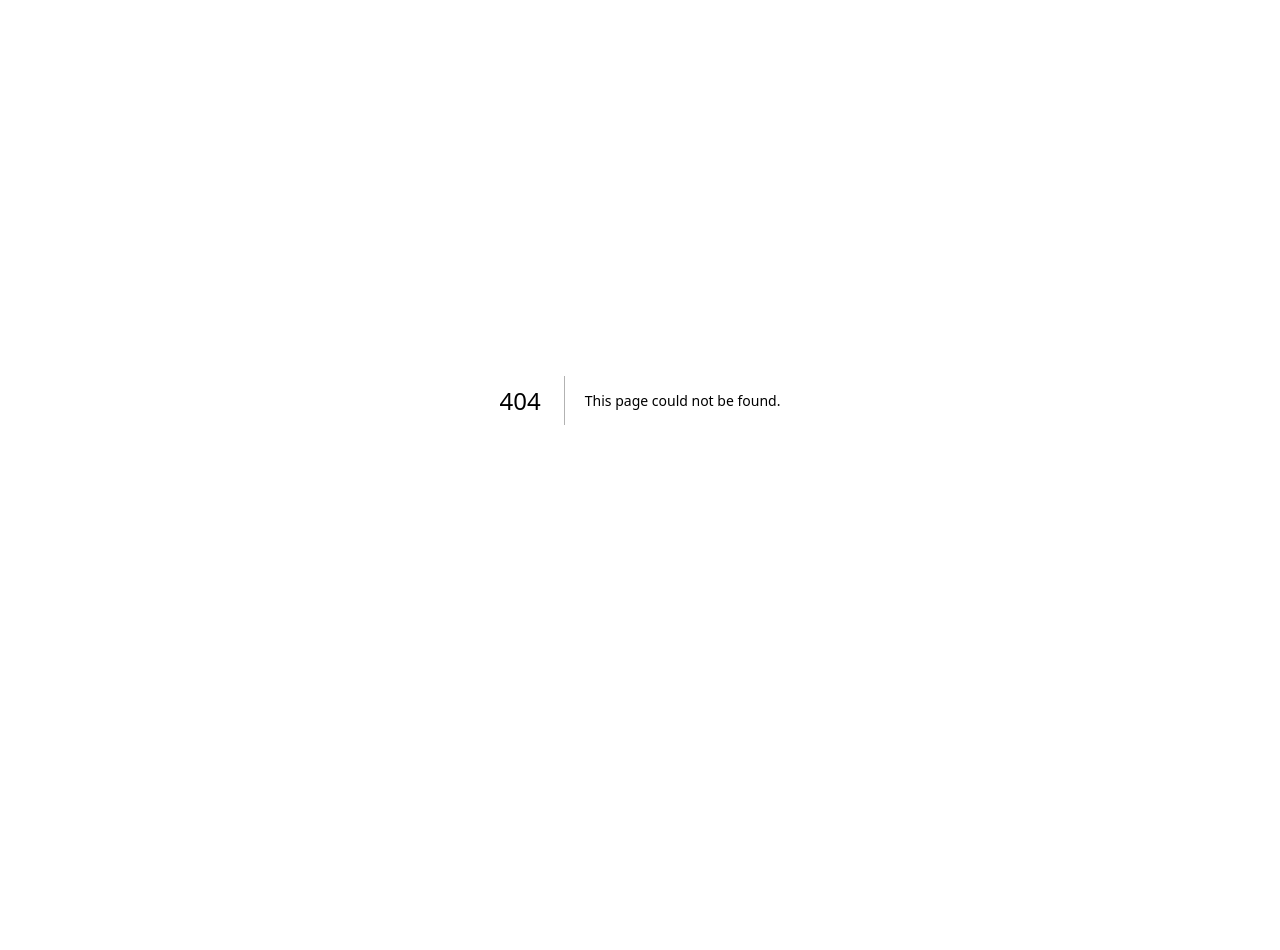
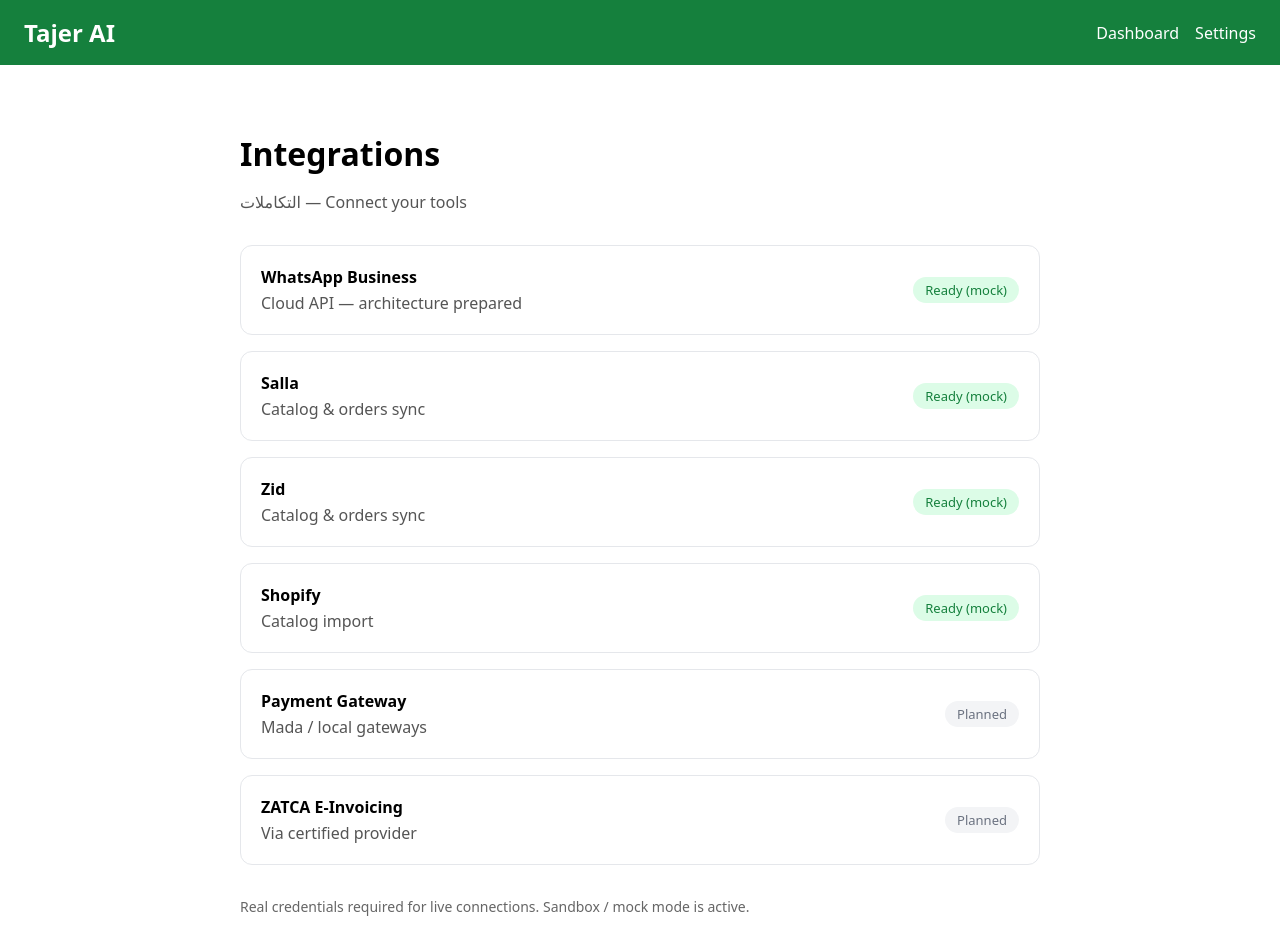
Before and after one commit to abdelhakbadda-lab/tajer-ai, a Next.js app: page /integrations in a window 1280 px wide. Before the commit this address had no page. Shown: the top 950 px of the page. Before the commit the page ends 800 px from the top, so only its background shows below. Built offline with nearby package versions, Linux system fonts and the light colour scheme.

Commit message:
Add integrations page

```diff
--- /dev/null
+++ b/app/integrations/page.tsx
@@ -0,0 +1,51 @@
+export default function Integrations() {
+  const integrations = [
+    { name: 'WhatsApp Business', status: 'Ready (mock)', description: 'Cloud API — architecture prepared' },
+    { name: 'Salla', status: 'Ready (mock)', description: 'Catalog & orders sync' },
+    { name: 'Zid', status: 'Ready (mock)', description: 'Catalog & orders sync' },
+    { name: 'Shopify', status: 'Ready (mock)', description: 'Catalog import' },
+    { name: 'Payment Gateway', status: 'Planned', description: 'Mada / local gateways' },
+    { name: 'ZATCA E-Invoicing', status: 'Planned', description: 'Via certified provider' },
+  ];
+
+  return (
+    <div style={{ fontFamily: 'system-ui, sans-serif' }}>
+      <header style={{ background: '#15803d', color: 'white', padding: '16px 24px', display: 'flex', justifyContent: 'space-between', alignItems: 'center' }}>
+        <h1 style={{ margin: 0, fontSize: '24px' }}>Tajer AI</h1>
+        <nav style={{ display: 'flex', gap: '16px', flexWrap: 'wrap' }}>
+          <a href="/dashboard" style={{ color: 'white', textDecoration: 'none' }}>Dashboard</a>
+          <a href="/settings" style={{ color: 'white', textDecoration: 'none' }}>Settings</a>
+        </nav>
+      </header>
+
+      <main style={{ maxWidth: '800px', margin: '0 auto', padding: '40px 24px' }}>
+        <h2 style={{ fontSize: '32px', marginBottom: '8px' }}>Integrations</h2>
+        <p style={{ color: '#555', marginBottom: '32px' }}>التكاملات — Connect your tools</p>
+
+        <div style={{ display: 'flex', flexDirection: 'column', gap: '16px' }}>
+          {integrations.map((i) => (
+            <div key={i.name} style={{ border: '1px solid #e5e7eb', borderRadius: '12px', padding: '20px', display: 'flex', justifyContent: 'space-between', alignItems: 'center', flexWrap: 'wrap', gap: '12px' }}>
+              <div>
+                <strong>{i.name}</strong>
+                <p style={{ margin: '4px 0 0', color: '#555' }}>{i.description}</p>
+              </div>
+              <span style={{
+                fontSize: '13px',
+                padding: '4px 12px',
+                borderRadius: '20px',
+                background: i.status.includes('Ready') ? '#dcfce7' : '#f3f4f6',
+                color: i.status.includes('Ready') ? '#15803d' : '#6b7280',
+              }}>
+                {i.status}
+              </span>
+            </div>
+          ))}
+        </div>
+
+        <p style={{ marginTop: '32px', fontSize: '14px', color: '#666' }}>
+          Real credentials required for live connections. Sandbox / mock mode is active.
+        </p>
+      </main>
+    </div>
+  );
+}
```
